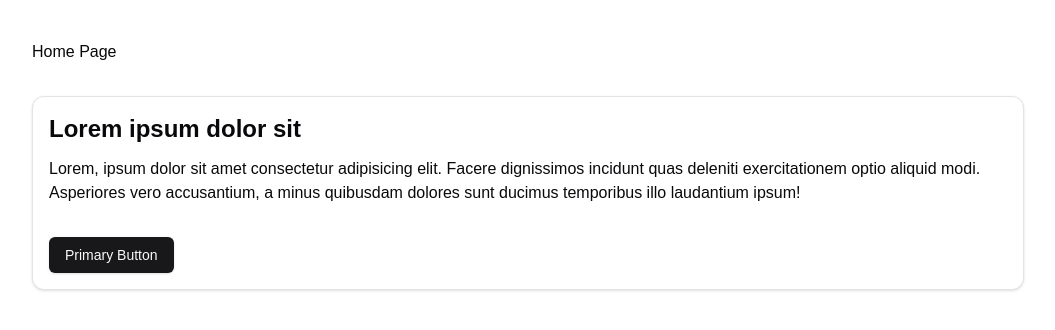
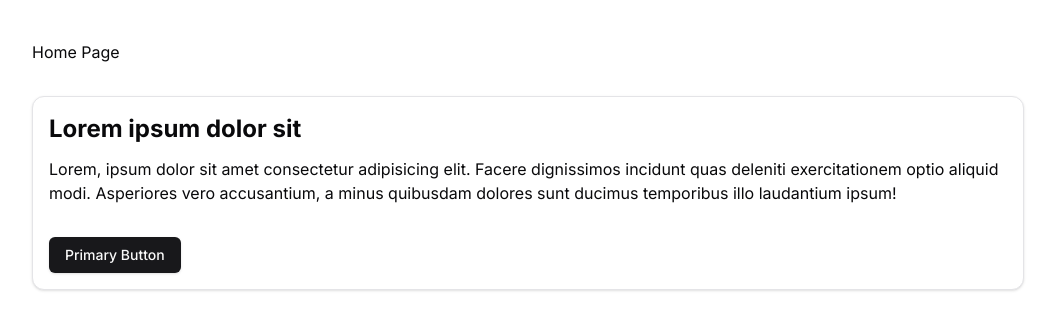
Before and after one commit to zahidshowrav/next-admin, a Next.js app: page / in a window 1280 px wide. Shown: the top 330 px of the page, without its empty margins (112-1167 px from the left). Built offline with nearby package versions, Linux system fonts and the light colour scheme.

Commit message:
1. Added Inter as global font and 2. removed old dependent font GeistVF

```diff
--- a/src/app/globals.css
+++ b/src/app/globals.css
@@ -3,7 +3,7 @@
 @tailwind utilities;
 
 body {
-	font-family: Arial, Helvetica, sans-serif;
+	font-family: var(--font-inter), Helvetica, sans-serif;
 }
 
 @layer base {
--- a/src/app/layout.tsx
+++ b/src/app/layout.tsx
@@ -1,19 +1,16 @@
 import type { Metadata } from 'next';
-import localFont from 'next/font/local';
+import { Inter } from 'next/font/google';
 
 import './globals.css';
 import ThemeProvider from '@/contexts/theme';
 import { DEFAULT_THEME } from '@/constants/common';
 
-const geistSans = localFont({
-	src: './fonts/GeistVF.woff',
-	variable: '--font-geist-sans',
-	weight: '100 900'
-});
-const geistMono = localFont({
-	src: './fonts/GeistMonoVF.woff',
-	variable: '--font-geist-mono',
-	weight: '100 900'
+const inter = Inter({
+	subsets: ['latin'],
+	variable: '--font-inter',
+	weight: ['200', '300', '400', '500', '500', '700', '800', '900'],
+	display: 'swap',
+	style: ['italic', 'normal']
 });
 
 export const metadata: Metadata = {
@@ -31,9 +28,7 @@ export default function RootLayout({
 			lang="en"
 			suppressHydrationWarning
 		>
-			<body
-				className={`${geistSans.variable} ${geistMono.variable} antialiased`}
-			>
+			<body className={`${inter.variable} antialiased`}>
 				<ThemeProvider
 					attribute="class"
 					defaultTheme={DEFAULT_THEME}
```
Also changed, not shown: src/app/fonts/GeistMonoVF.woff (deleted), src/app/fonts/GeistVF.woff (deleted).
